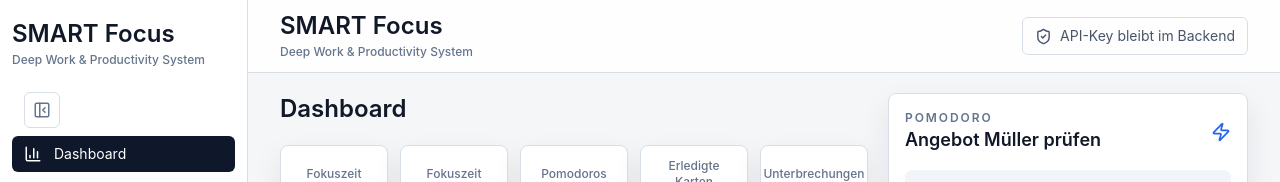
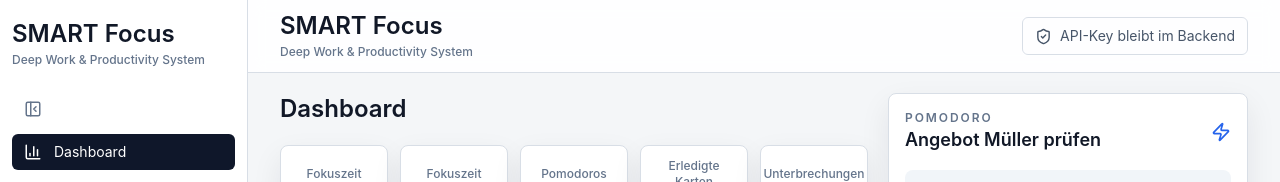
Before and after one commit to BM1964-25/Smart-Focus, a React (Vite) app: page / in a window 1280 px wide. Shown: the top 182 px of the page. Built offline with nearby package versions, Linux system fonts and the light colour scheme.

Commit message:
Align sidebar toggle icon

```diff
--- a/src/components/Sidebar.tsx
+++ b/src/components/Sidebar.tsx
@@ -35,8 +35,8 @@ export const Sidebar = ({
     <div className={`mb-2 flex ${collapsed ? 'justify-center' : 'justify-start'}`}>
       <button
         type="button"
-        className={`rounded-md border border-line p-2 text-slate-500 transition hover:bg-slate-100 dark:border-slate-700 dark:text-slate-300 dark:hover:bg-slate-800 ${
-          collapsed ? '' : 'ml-3'
+        className={`rounded-md p-2 text-slate-500 transition hover:bg-slate-100 dark:text-slate-300 dark:hover:bg-slate-800 ${
+          collapsed ? '' : 'ml-1'
         }`}
         onClick={onToggleCollapsed}
         aria-label={collapsed ? 'Sidebar ausklappen' : 'Sidebar einklappen'}
```
